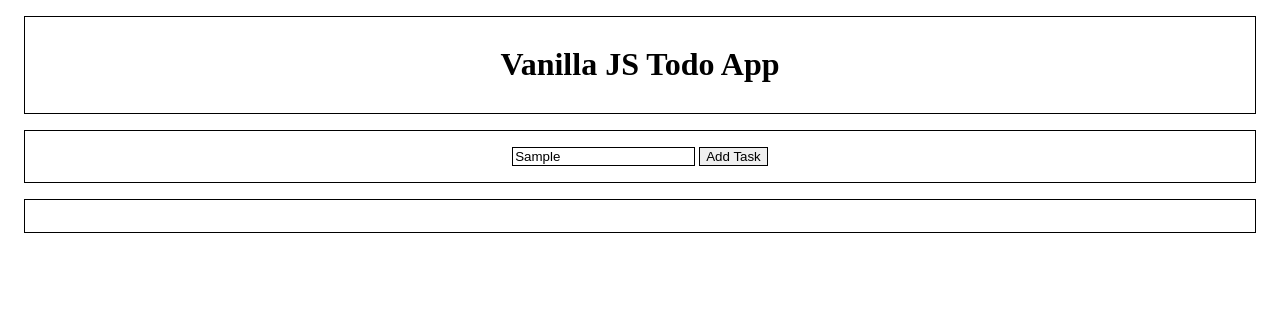
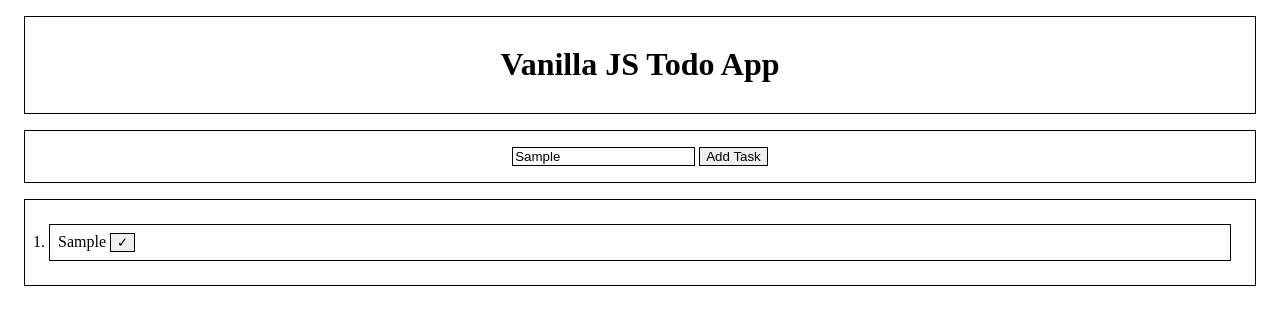
Before and after one commit to gulfaniputra/todo-vanillajs, a website: page index.html in a window 1280 px wide. Both pictures are taken after typing "Sample" into the empty fields and a click on the button "Add Task". Drawn offline with Linux system fonts and the light colour scheme.

Commit message:
Fix 'storage.addNew()' 'task' key

```diff
--- a/assets/src/script.js
+++ b/assets/src/script.js
@@ -56,7 +56,7 @@ button.onclick = function (event) {
   } else {
     storage.addNew({
       id: self.crypto.randomUUID(),
-      task: event.target.elements[0].value,
+      task: document.querySelector("#task-input").value,
       status: false,
     });
   }
--- a/index.html
+++ b/index.html
@@ -25,6 +25,7 @@
         <input
           type="text"
           name="todo"
+          id="task-input"
         />
       </label>
       <button>Add Task</button>
```
